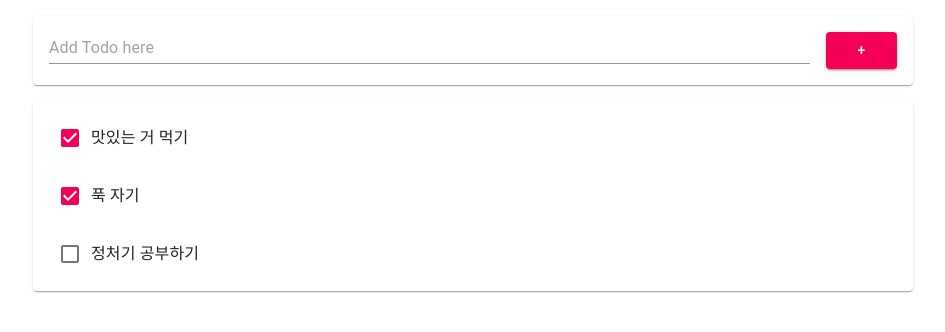
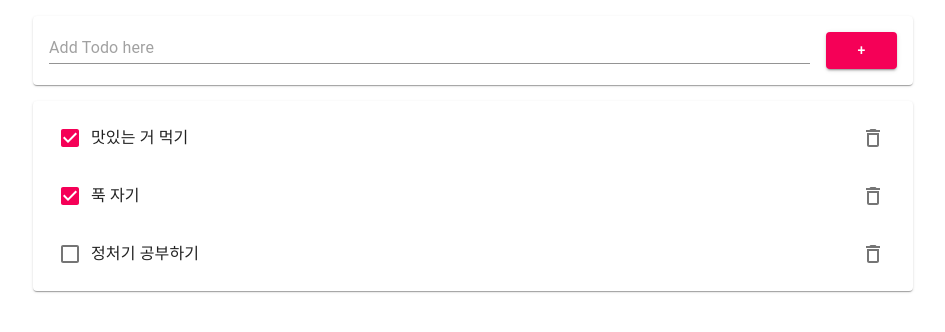
Before and after one commit to minWachya/2023-web-proj-todo-front, a React (Create React App) app: page / in a window 1280 px wide. Shown: the top 332 px of the page, without its empty margins (167-1112 px from the left). Built offline with nearby package versions, Linux system fonts and the light colour scheme.

Commit message:
[ui] todo에 삭제 아이콘 추가

```diff
--- a/src/Todo.js
+++ b/src/Todo.js
@@ -1,5 +1,6 @@
 import React from "react";
-import {ListItem, ListItemText, InputBase, Checkbox} from "@material-ui/core";
+import {ListItem, ListItemText, InputBase, Checkbox, ListItemSecondaryAction, IconButton} from "@material-ui/core";
+import { DeleteOutlined } from "@material-ui/icons";
 
 class Todo extends React.Component {
     constructor(props) {
@@ -24,6 +25,11 @@
                     fullWidth={true}
                     />
                 </ListItemText>
+                <ListItemSecondaryAction>
+                    <IconButton aria-label="Delete Todo">
+                        <DeleteOutlined />
+                    </IconButton>
+                </ListItemSecondaryAction>
             </ListItem>
         );
     }
```
